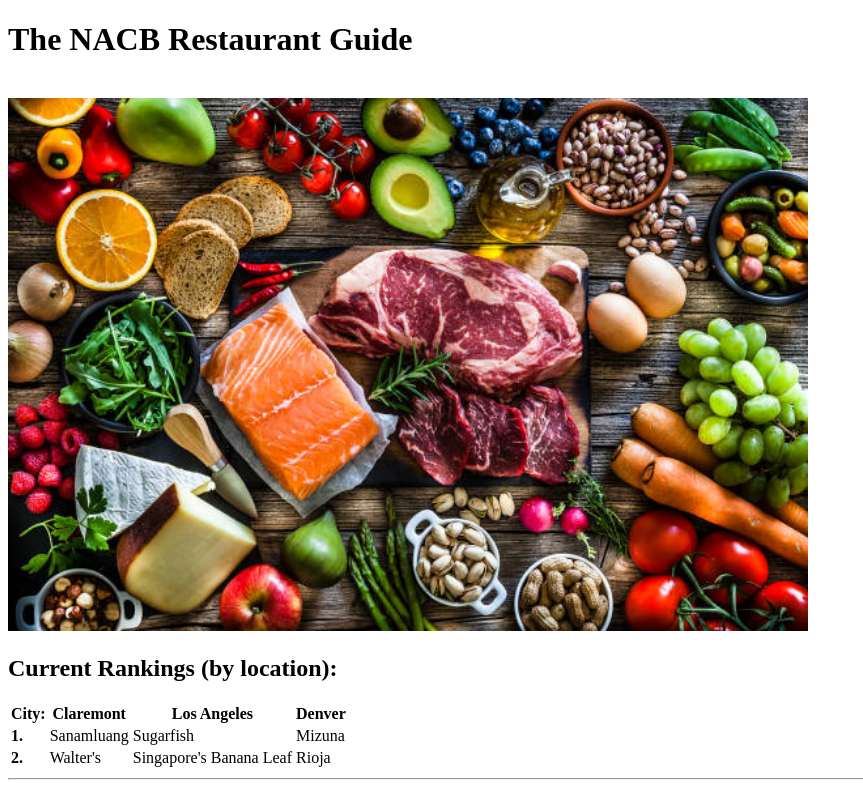
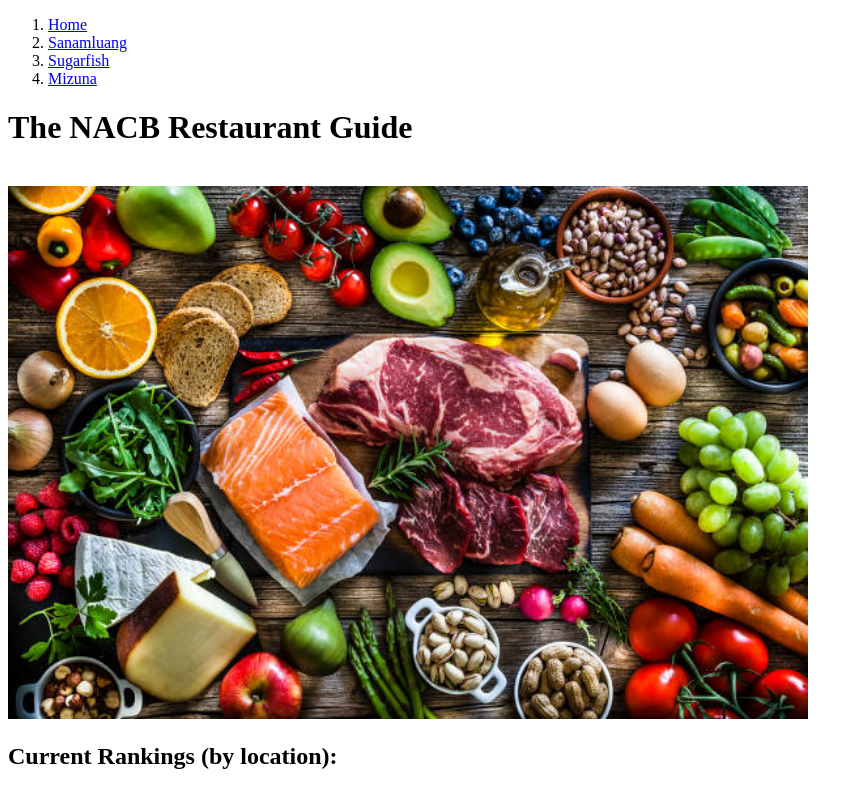
Before and after one commit to NACB/NACB.github.io, a plain HTML site: page index.html in a window 1280 px wide. Shown: the top 787 px of the page, without its empty margins (0-863 px from the left). Drawn offline with Linux system fonts and the light colour scheme.

Commit message:
Update index.html

```diff
--- a/index.html
+++ b/index.html
@@ -17,6 +17,21 @@
 
 
   </head>
+  <header>
+    <nav>
+        <ol>
+            <div class="options">
+                <span class="home"><li><a href="index.html">Home</a></li></span>
+                <div class="menuselection">
+                    <li><a href="placeholder.html">Sanamluang</a></li>
+                    <li><a href="placeholder2.html">Sugarfish</a></li>
+                    <li><a href="placeholder3.html">Mizuna</a></li>
+                </div>
+            </div>
+        </ol>
+    </nav>
+</header>
+
 
     <body>
       <!--facebook precursor -->
```
